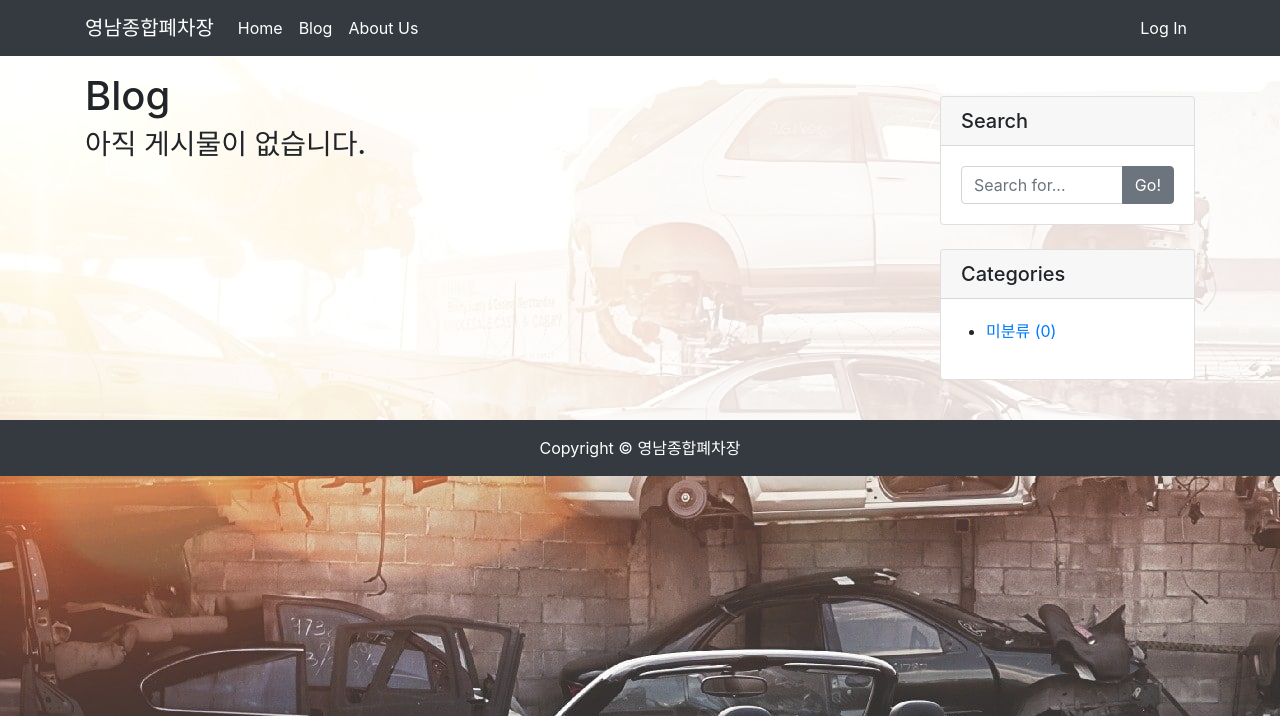
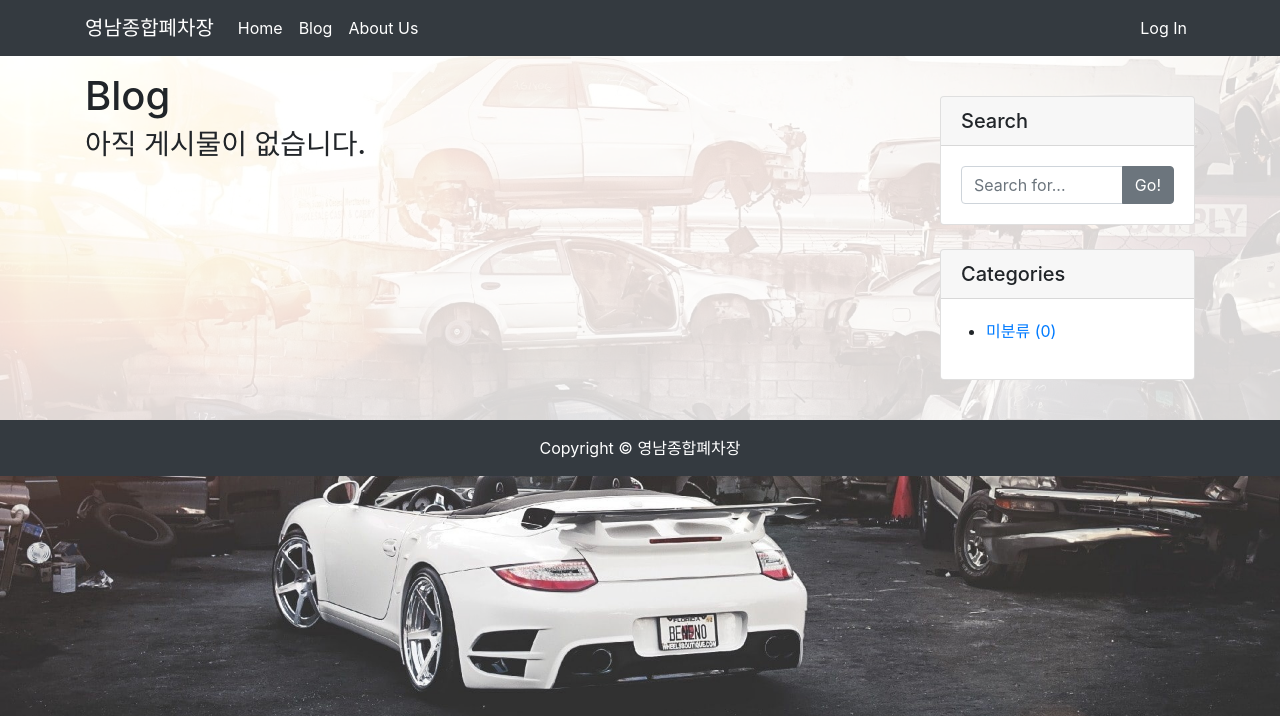
Before and after one commit to MJungJo/Graduated_Project, a Django app: page /blog/ in a window 1280 px wide. Shown: the top 716 px of the page. Run offline with Django 4.2, Linux system fonts and the light colour scheme; data that the repository does not hold is empty; some libraries are stand-ins or nearby versions.

Commit message:
로그인 화면 및 기타 꾸미기3

```diff
--- a/blog/templates/blog/base.html
+++ b/blog/templates/blog/base.html
@@ -12,6 +12,10 @@
         <style>
             .New_css1{
             background: url('/static/single_pages/images/Main.jpg') no-repeat fixed;
+            -webkit-background-size: cover;
+            -moz-background-size: cover;
+            background-size: cover;
+            -o-background-size: cover;
             }
             .New_css2{
             background:#e6e6e6;
--- a/single_pages/templates/single_pages/about_us.html
+++ b/single_pages/templates/single_pages/about_us.html
@@ -14,6 +14,10 @@
     <style>
     .New_css1{
     background: url('/static/single_pages/images/Main.jpg') no-repeat fixed;
+    -webkit-background-size: cover;
+    -moz-background-size: cover;
+    background-size: cover;
+    -o-background-size: cover;
     }
     .New_css2{
     background:#e6e6e6;
```
